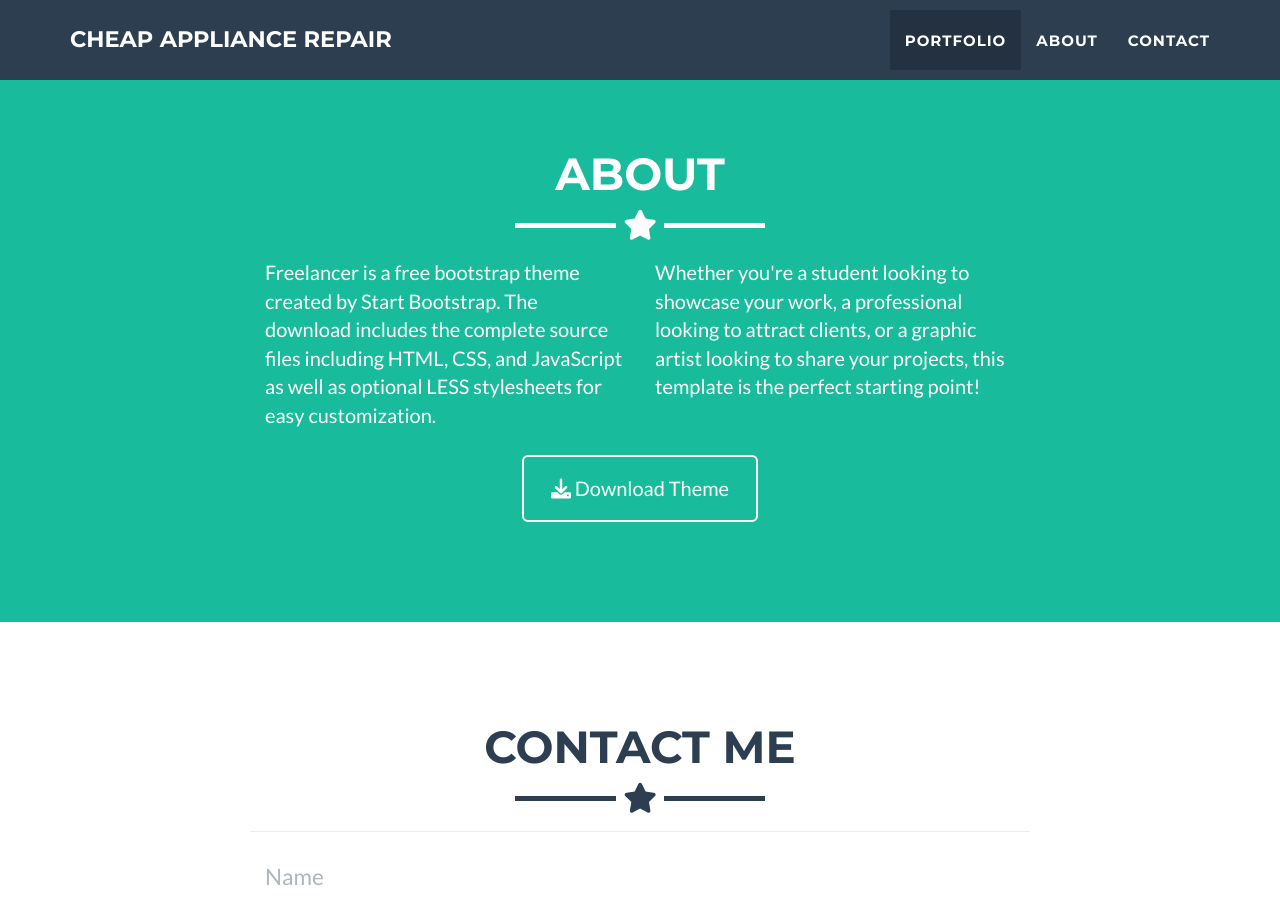
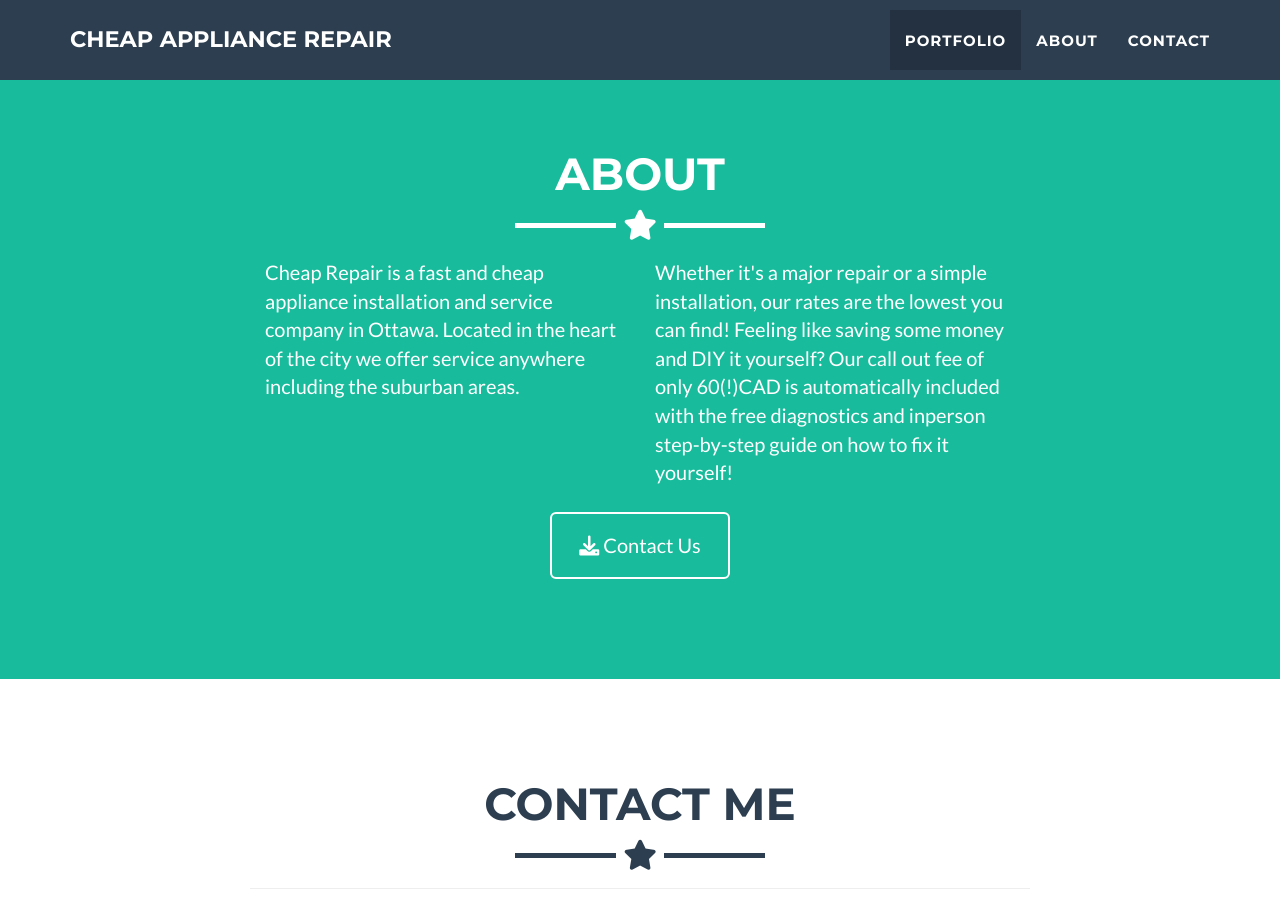
Before and after one commit to CheapRepair/CheapRepair.github.io, a Jekyll site: the page built from _posts/2014-07-18-project-1.markdown, in a window 1280 px wide and 900 px high, scrolled down 1623 px. Built offline with Jekyll 4.4.1, drawn with Linux system fonts in a browser that asks for light colours.

Commit message:
Changed description in about us

```diff
--- a/_includes/about.html
+++ b/_includes/about.html
@@ -9,17 +9,16 @@
     </div>
     <div class="row">
       <div class="col-lg-4 col-lg-offset-2">
-        <p>Freelancer is a free bootstrap theme created by Start Bootstrap. The download includes the complete
-          source files including HTML, CSS, and JavaScript as well as optional LESS stylesheets for easy
-          customization.</p>
+        <p>Cheap Repair is a fast and cheap appliance installation and service company in Ottawa.
+           Located in the heart of the city we offer service anywhere including the suburban areas.</p>
       </div>
       <div class="col-lg-4">
-        <p>Whether you're a student looking to showcase your work, a professional looking to attract clients, or
-          a graphic artist looking to share your projects, this template is the perfect starting point! </p>
+        <p>Whether it's a major repair or a simple installation, our rates are the lowest you can find!
+           Feeling like saving some money and DIY it yourself? Our call out fee of only 60(!)CAD is automatically included with the free diagnostics and inperson step-by-step guide on how to fix it yourself!  </p>
       </div>
       <div class="col-lg-8 col-lg-offset-2 text-center">
-        <a href="https://github.com/jeromelachaud/freelancer-theme" class="btn btn-lg btn-outline">
-          <i class="fa fa-download"></i> Download Theme
+        <a href="https://cheaprepair.link/#contact" class="btn btn-lg btn-outline">
+          <i class="fa fa-download"></i> Contact Us
         </a>
       </div>
     </div>
```
